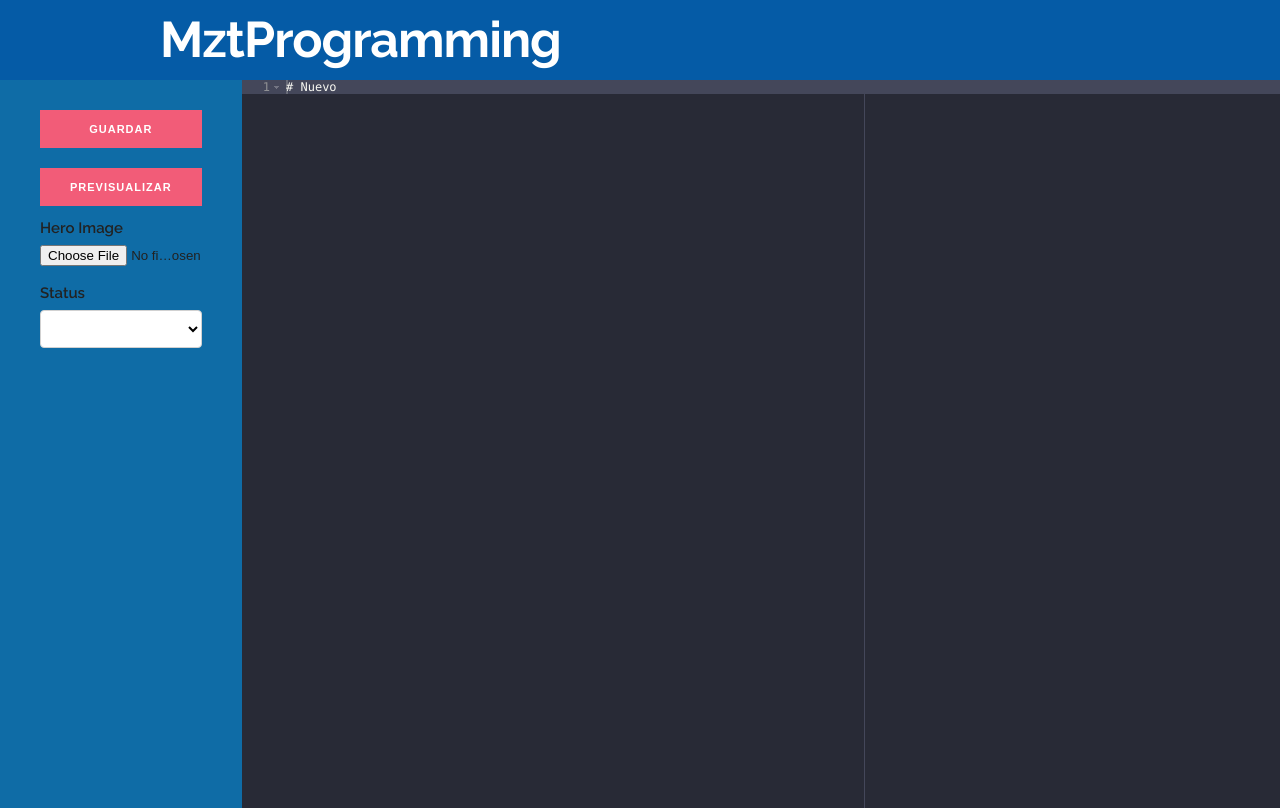
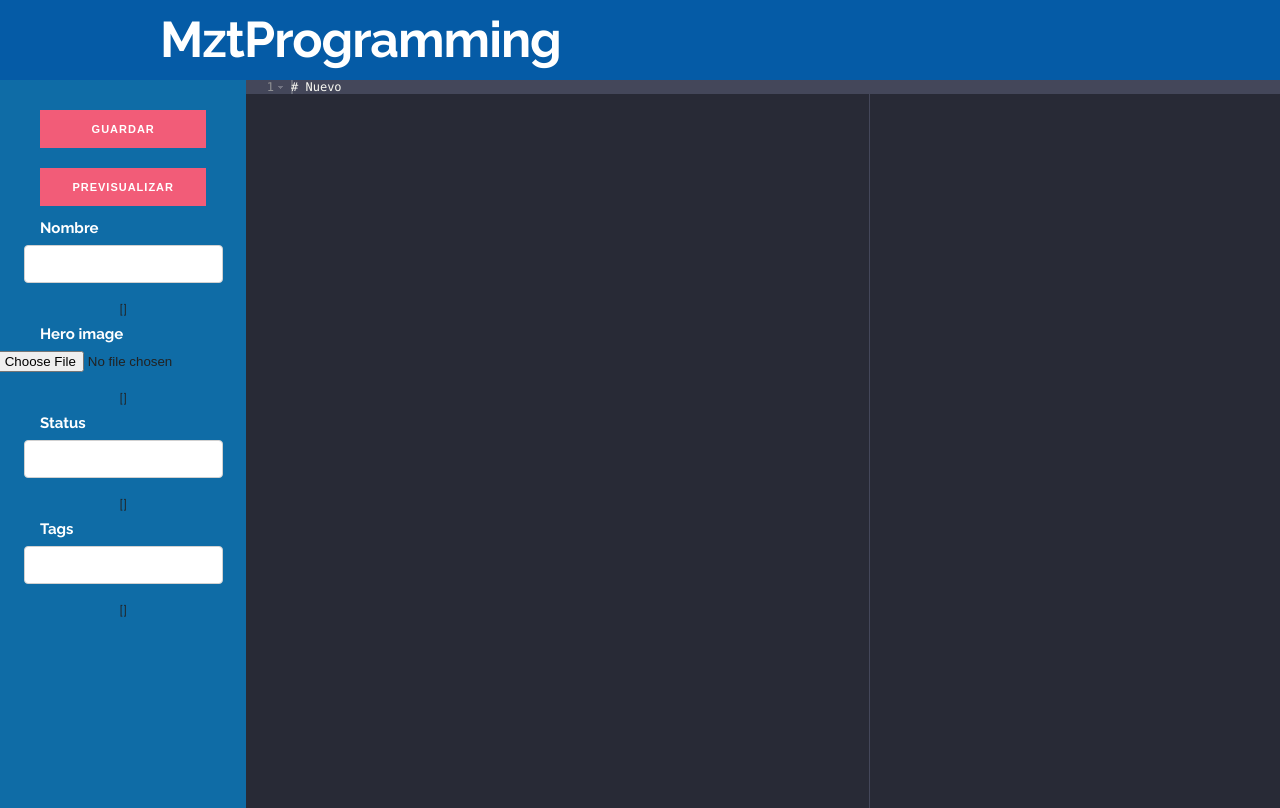
Before and after one commit to fcrios145/Fransonal, a Django app: template backend/fransonal_project/templates/new_article.html in a window 1280 px wide. Run offline with Django 3.2, Linux system fonts and the light colour scheme; the template is opened without the code that fills it, so the values that code supplies are empty, except form fields; tables that the repository leaves empty hold one stand-in row (values such as "Sample post"); form fields are guessed from the names that the template uses; some libraries are stand-ins or nearby versions.

Commit message:
Change form to django models form

```diff
--- a/backend/fransonal_project/blog/views.py
+++ b/backend/fransonal_project/blog/views.py
@@ -4,6 +4,7 @@ from django.contrib.auth.forms import AuthenticationForm
 from django.contrib.auth import login as do_login
 from django.contrib.auth import logout as do_logout
 from django.contrib.auth.decorators import login_required
+from .forms import ArticleForm
 
 
 # Create your views here.
@@ -18,8 +19,11 @@ def article(request):
 @login_required(login_url='login')
 def new_article(request):
     if(request.method == 'POST'):
+        form = ArticleForm(request.POST)
         print(request.POST["raw_content"])
-    return render(request, 'new_article.html')
+    else:
+        form = ArticleForm()
+    return render(request, 'new_article.html', {'authenticated': request.user.is_authenticated, 'form': form})
 
 
 def logout(request):
--- a/backend/fransonal_project/static/nuevo.css
+++ b/backend/fransonal_project/static/nuevo.css
@@ -10,7 +10,20 @@ header {
 
 header nav {
     color: white;
+    display: flex;
+    justify-content: space-between;
+    align-items: center;
 
+}
+
+header nav ul {
+    display: flex;
+    margin: 0;
+}
+
+header nav ul li {
+    list-style-type: none;
+    margin: 0 2rem;
 }
 
 header nav h1 {
@@ -112,8 +125,29 @@ header nav h1 {
 
 .sidebar--control {
     width: 100%;
+    color: white;
+    font-weight: bolder;
 }
 
+.select-selected:after {
+    position: absolute;
+    content: "";
+    top: 14px;
+    right: 10px;
+    width: 0;
+    height: 0;
+    border: 6px solid transparent;
+    border-color: #fff transparent transparent transparent;
+}
+
+.sidebar--control--multiselect {
+    height: 100%;
+}
+
+
+.select-css {
+    color: #222;
+}
 
 .button-editor {
     margin: 1rem 0;
--- a/backend/fransonal_project/templates/base.html
+++ b/backend/fransonal_project/templates/base.html
@@ -19,6 +19,11 @@
     <header>
         <nav class="container">
             <h1>MztProgramming</h1>
+            <ul>
+                {% if authenticated %}
+                    <li><a href="{% url 'logout' %}">Logout</a></li>
+                {% endif %}
+            </ul>
         </nav>
     </header>
 {% endblock %}
--- a/backend/fransonal_project/templates/new_article.html
+++ b/backend/fransonal_project/templates/new_article.html
@@ -21,19 +21,31 @@
     <div class="container-writter">
         <div class="writter-sidebar">
             <form id="editor-form" method="POST">
+                {{ form.non_field_errors }}
                 {% csrf_token %}
-                <button class="sidebar--control button button-editor">Guardar</button>
+
+                <input id="raw_content" type="hidden" name="raw_content" value="valorsito">
+
+                <button type="submit" class="sidebar--control button button-editor">Guardar</button>
                 <button class="sidebar--control button button-editor">Previsualizar</button>
-                <label class="sidebar--control" for="hero_image">Hero Image</label>
-                <input  class="sidebar--control" type="file">
-                <label class="sidebar--control" for="status">Status</label>
-                <input id="raw_content" type="hidden" name="raw_content" value="valorsito">
-                <select class="sidebar--control" name="status">
-                    <option value=""></option>
-                    <option value="1">uno</option>
-                    <option value="2">Dos</option>
-                </select>
+
+                <label class="sidebar--control" for="{{ form.name.id_for_label }}">Nombre</label>
+                {{ form.name }}
+                {{ form.name.errors }}
+
+                <label class="sidebar--control" for="{{ form.hero_image.id_for_label }}">Hero image</label>
+                {{ form.hero_image }}
+                {{ form.hero_image.errors }}
+
+                <label class="sidebar--control" for="{{ form.status.id_for_label }}">Status</label>
+                {{ form.status }}
+                {{ form.status.errors }}
+
+                <label class="sidebar--control" for="{{ form.tags.id_for_label }}">Tags</label>
+                {{ form.tags }}
+                {{ form.tags.errors }}
             </form>
+
         </div>
         <div id="editor"># Nuevo</div>
     </div>
@@ -48,8 +60,8 @@
         var editor = ace.edit("editor");
         editor.setTheme("ace/theme/dracula");
         editor.getSession().setMode("ace/mode/markdown");
-        document.getElementById('editor-form').addEventListener('submit', function(event) {
-           document.getElementById('raw_content').value = editor.getValue()
+        document.getElementById('editor-form').addEventListener('submit', function (event) {
+            document.getElementById('raw_content').value = editor.getValue()
         });
     </script>
 {% endblock %}
```
Also changed, not shown: backend/fransonal_project/blog/models.py (+12 -2 lines).
